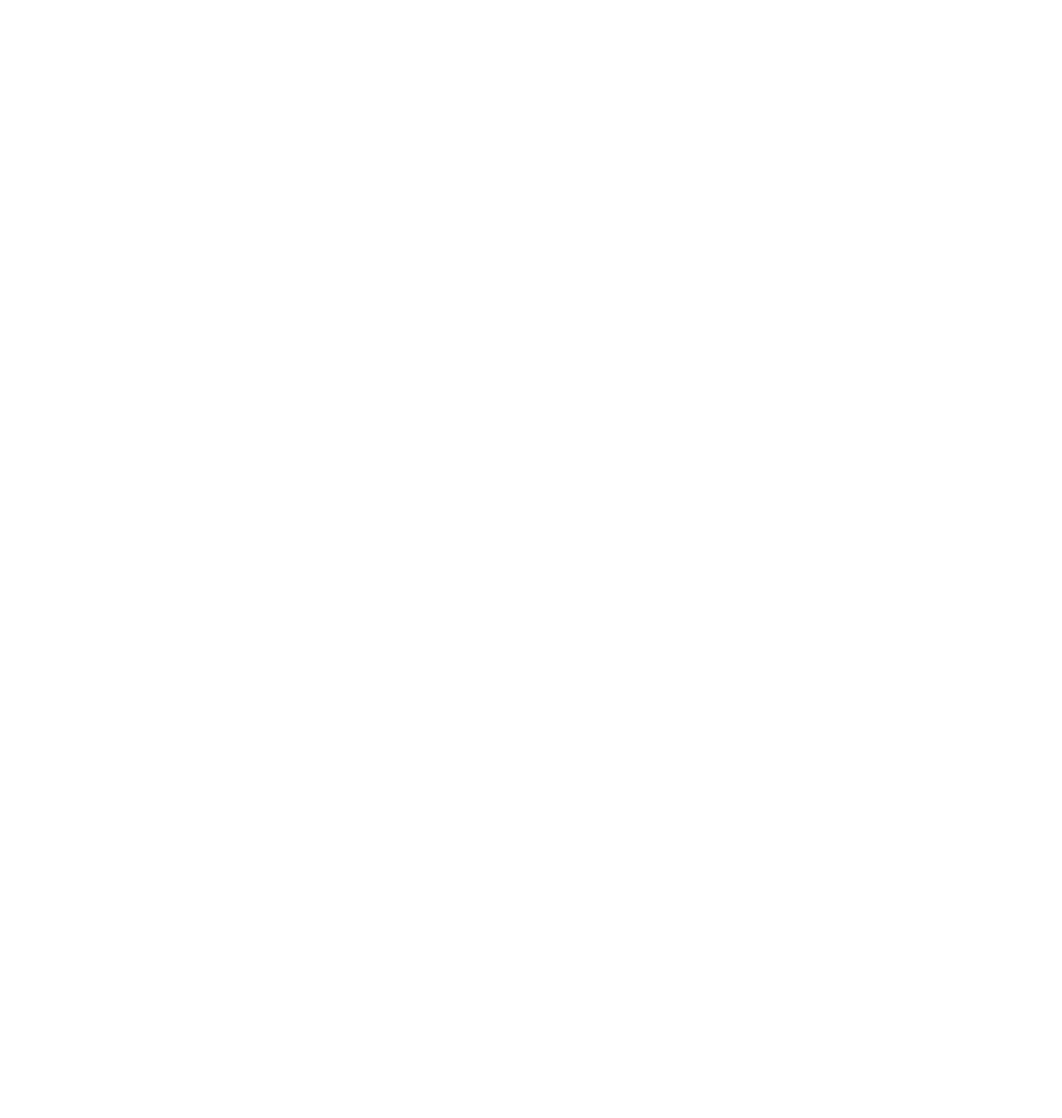
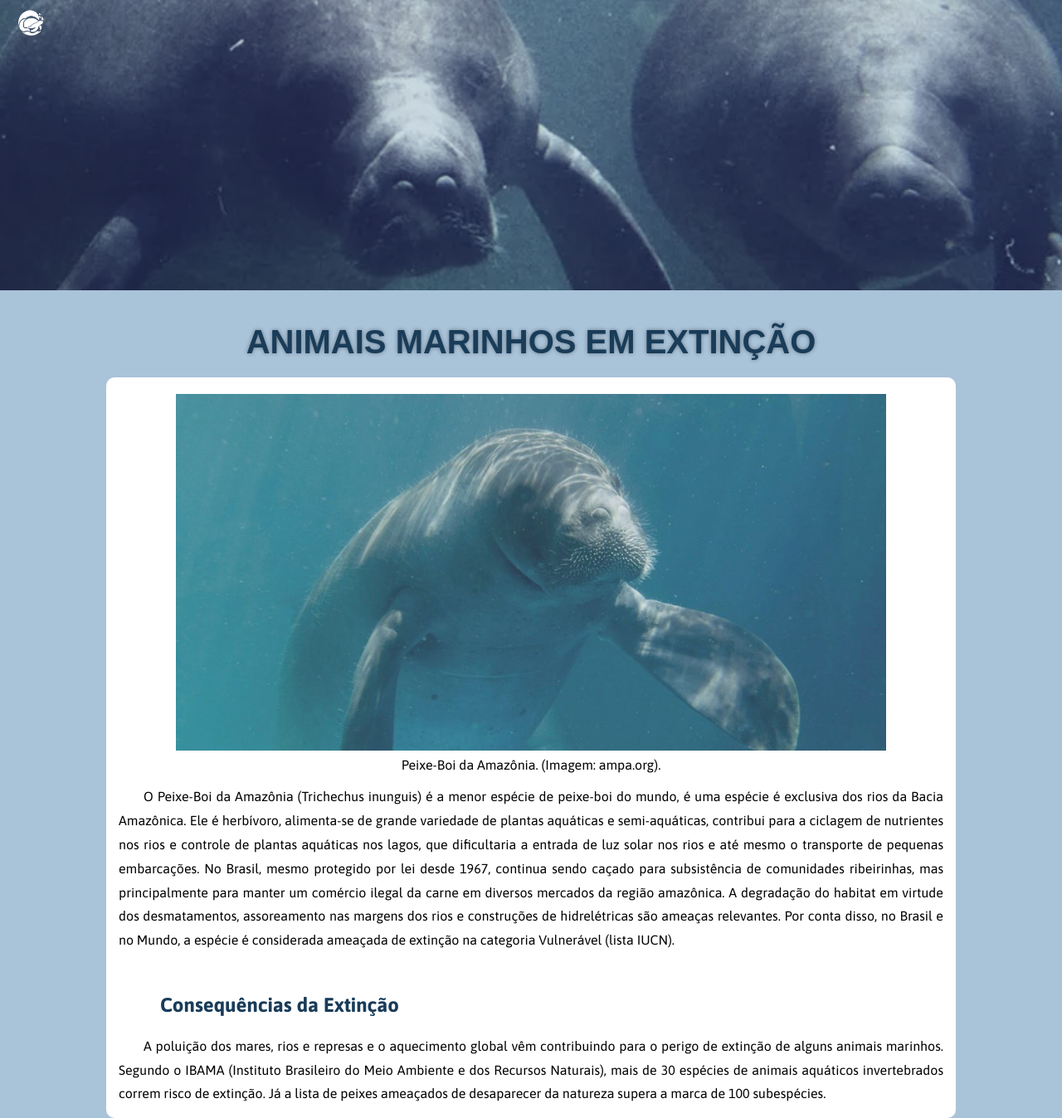
Before and after one commit to TainaBarretos/vita-marina, a plain HTML site: page conteudo/extincao.html in a window 1280 px wide. Shown: the whole page at 83% size. Before the commit the page ends 800 px from the top, so only its background shows below. Drawn offline with Linux system fonts and the light colour scheme; a web font is replaced by a local one.

Commit message:
mais uma feita

```diff
--- a/conteudo/extincao.html
+++ b/conteudo/extincao.html
@@ -5,11 +5,42 @@
     <meta name="viewport" content="width=device-width, initial-scale=1.0">
     <title>Extinção de Animais Marinhos</title>
 
+    <link rel="stylesheet" href="../estilos/extincao.css" media="all">
+    <link rel="stylesheet" href="../estilos/extinretrato.css" media="screen and (orientation: portrait)">
+
     <link rel="shortcut icon" href="../imagens/favicon.ico" type="image/x-icon">
 </head>
 <body>
     <header>
+        <a href="../index.html"><img class="logo-site" src="../imagens/vitamarina.png" alt="Logo do site"></a>
+    </header>
 
-    </header>
+    <main>
+        <div>
+            <h1>Animais MArinhos em Extinção</h1>
+        </div>
+
+        <section class="content">
+
+            <div>
+                <img src="../imagens/peixe-boi-img.jpg" alt="Animal marinho mamiféro, de pele grossa e enrrugada, com pelos espalhados pelo corpo e pequenos olhos bem espaçados">
+
+                <p>Peixe-Boi da Amazônia. (Imagem: ampa.org).</p>
+            </div>
+
+            <section class="conteudo">
+
+                <p>O Peixe-Boi da Amazônia (Trichechus inunguis) é a menor espécie de peixe-boi do mundo, é uma espécie é exclusiva dos rios da Bacia Amazônica. Ele é herbívoro, alimenta-se de grande variedade de plantas aquáticas e semi-aquáticas, contribui para a ciclagem de nutrientes nos rios e controle de plantas aquáticas nos lagos, que dificultaria a entrada de luz solar nos rios e até mesmo o transporte de pequenas embarcações. No Brasil, mesmo protegido por lei desde 1967, continua sendo caçado para subsistência de comunidades ribeirinhas, mas principalmente para manter um comércio ilegal da carne em diversos mercados da região amazônica. A degradação do habitat em virtude dos desmatamentos, assoreamento nas margens dos rios e construções de hidrelétricas são ameaças relevantes. Por conta disso, no Brasil e no Mundo, a espécie é considerada ameaçada de extinção na categoria Vulnerável (lista IUCN).
+                </p>
+            </section>
+
+            <section class="conteudo">
+                <h2>Consequências da Extinção</h2>
+
+                <p>A poluição dos mares, rios e represas e o aquecimento global vêm contribuindo para o perigo de extinção de alguns animais marinhos. Segundo o IBAMA (Instituto Brasileiro do Meio Ambiente e dos Recursos Naturais), mais de 30 espécies de animais aquáticos invertebrados correm risco de extinção. Já a lista de peixes ameaçados de desaparecer da natureza supera a marca de 100 subespécies.</p>
+            </section>
+        </section>
+    </main>
+
 </body>
 </html>
--- /dev/null
+++ b/estilos/extincao.css
@@ -0,0 +1,118 @@
+@charset "UTF-8";
+
+@import url('https://fonts.googleapis.com/css2?family=Asap:ital,wght@0,100..900;1,100..900&display=swap');
+
+@import url('https://fonts.googleapis.com/css2?family=Asap:ital,wght@0,100..900;1,100..900&family=Big+Shoulders+Text:wght@100..900&display=swap');
+
+@import url('https://fonts.googleapis.com/css2?family=Asap:ital,wght@0,100..900;1,100..900&family=Big+Shoulders+Text:wght@100..900&family=Catamaran:wght@100..900&display=swap');
+
+@import url('https://fonts.googleapis.com/css2?family=Roboto:ital,wght@0,100;0,300;0,400;0,500;0,700;0,900;1,100;1,300;1,400;1,500;1,700;1,900&display=swap');
+
+:root{
+    --cor1: #193C59;
+    --cor2: #3B6384;
+    --cor3: #6B90AE;
+    --cor4: #A9C3D9;
+    --cor5: #DAEEFF;
+
+    --font-padrão: "Asap", sans-serif;
+    --font-titulo: "Big Shoulders Text", sans-serif;
+    --font-secundaria: "Catamaran", sans-serif;
+    --font-terciaria: "Roboto", sans-serif;
+}
+
+*{
+    margin: 0px;
+    padding: 0px;
+    box-sizing: border-box;
+}
+
+html, body{
+    height: 100vh;
+    width: 100vw;
+}
+
+::-webkit-scrollbar{
+    width: 0px;
+    height: 0px;
+}
+
+body{
+    font-family: var(--font-padrão);
+    background-color: var(--cor4);
+}
+
+main{
+    display: flex;
+    flex-direction: column;
+    min-height: 100vh;
+}
+
+header{
+    background-image: url('../imagens/peixe-boi-extincao.png');
+    background-position: center top;
+    background-repeat: no-repeat;
+    background-size: cover;
+    height: 350px;
+    width: 100vw;
+    margin-bottom: 20px;
+}
+
+header img.logo-site{
+    width: auto;
+    height: auto;
+    max-width: 60px;
+    max-height: 60px;
+    background-position: left;
+    padding: 10px 0px 15px 20px;
+}
+
+div h1{
+    color: var(--cor1);
+    font-family: var(--font-titulo);
+    text-transform: uppercase;
+    text-align: center;
+    font-size: 2.5em;
+    text-shadow: 0px 0px 5px rgba(0, 0, 0, 0.384);
+    margin: auto;
+    padding: 20px 0px;
+}
+
+section.content{
+    flex: 1;
+    width: 80vw;
+    margin: auto;
+    background-color: white;
+    border-radius: 10px;
+    align-items: center;
+    text-align: center;
+    display: flex;
+    flex-wrap: wrap;
+    flex-direction: column;
+    align-items: center;
+    justify-content: flex-start;
+}
+
+div img{
+    width: auto;
+    max-width: 70vw;
+    padding: 20px;
+    padding-bottom: 5px;
+}
+
+div > p{
+    font-size: 1em;
+}
+
+section.conteudo{
+    text-align: justify;
+    font-size: 1em;
+    text-indent: 30px;
+    line-height: 1.8em;
+    padding: 15px;
+}
+
+section h2{
+    padding: 20px;
+    color: var(--cor1);
+}
--- /dev/null
+++ b/estilos/extinretrato.css
@@ -0,0 +1,33 @@
+header{
+    height: 240px;
+}
+
+hearder img.logo-site{
+    width: auto;
+    height: auto;
+    max-height: 50px;
+    max-width: 50px;
+}
+
+div h1{
+    font-size: 2em;
+}
+div > p{
+    font-size: 0.8em;
+}
+
+section.content{
+    width: 92vw;
+}
+
+section.conteudo{
+    padding: 10px 20px;
+    text-align: justify;
+    text-indent: 30px;
+    font-size: 1.1em;
+    line-height: 1.7em;
+}
+
+section h2{
+    padding: 12px;
+}
```
Also changed, not shown: imagens/peixe-boi-img.jpg (added).
